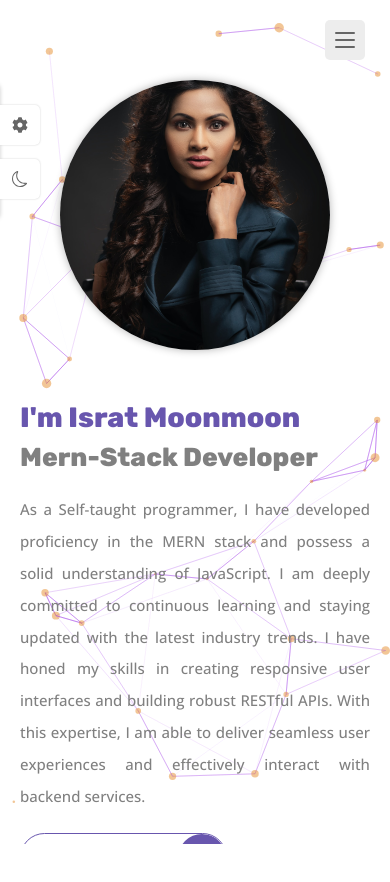
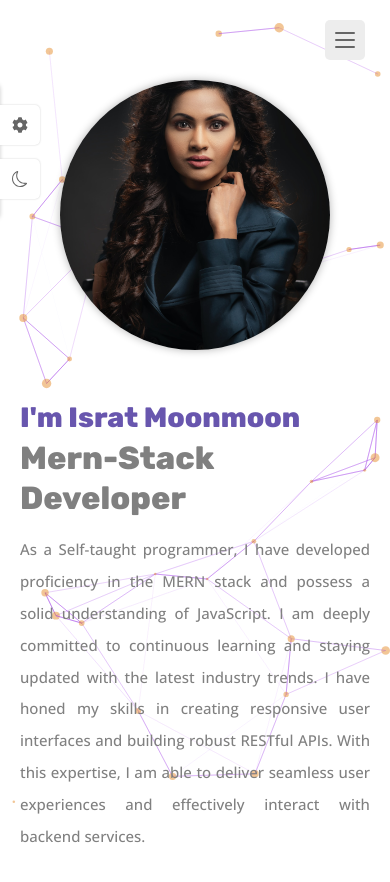
Before and after one commit to isratjmn/portfolio, a React (Vite) app: page / in a window 390 px wide. Shown: the top 882 px of the page. Before the commit the page ends 848 px from the top, so only its background shows below. Built offline with nearby package versions, Linux system fonts and the light colour scheme.

Commit message:
Some Modification on Home Page

```diff
--- a/src/App.css
+++ b/src/App.css
@@ -139,7 +139,7 @@ img {
 	display: inline-block;
 	color: var(--first-color);
 	border: 1px solid var(--first-color);
-	padding: 15px 70px 15px 35px;
+	padding: 15px 60px 15px 30px;
 	border-radius: 35px;
 	font-family: var(--second-font);
 	font-size: var(--small-font-size);
@@ -147,6 +147,8 @@ img {
 	position: relative;
 	overflow: hidden;
 	transition: all 0.25s ease-in-out;
+	margin-bottom: 15px;
+	margin-right: 15px;
 }
 
 .button:hover {
--- a/src/index.css
+++ b/src/index.css
@@ -182,6 +182,7 @@
 }
 
 @media screen and (max-width: 576px) {
+
 	.navToggle {
 		top: 20px;
 		right: 25px;
@@ -242,6 +243,10 @@
 		align-items: left;
 	}
 
+	.section {
+		margin-bottom: 100px;
+	}
+
 	.homeTitle {
 		font-size: var(--h3-font-size);
 	}
--- a/src/pages/About/About.jsx
+++ b/src/pages/About/About.jsx
@@ -2,7 +2,6 @@ import React from "react";
 import Info from "../../components/Info";
 import { FaDownload } from "react-icons/fa";
 import Statss from "../../components/Statss";
-import Resume from "../../assets/Resume.pdf";
 import Skills from "../../components/Skills";
 import { resume } from "../../data";
 import ResumeItems from "../../components/ResumeItems";
@@ -22,12 +21,7 @@ const About = () => {
 						<ul className="infoList grid">
 							<Info />
 						</ul>
-						<a href={Resume} download className="button">
-							Download Resume
-							<span className="buttonIcon">
-								<FaDownload />
-							</span>
-						</a>
+
 					</div>
 					<div className="stats grid">
 						<Statss />
--- a/src/pages/Home/Home.jsx
+++ b/src/pages/Home/Home.jsx
@@ -4,6 +4,8 @@ import { FaArrowRight } from "react-icons/fa";
 import { Link } from "react-router-dom";
 import "./Home.css";
 import ParticlesContainer from "../../components/ParticlesContainer";
+import Resume from "../../assets/Resume.pdf";
+import { FaDownload } from "react-icons/fa";
 
 const Home = () => {
 	return (
@@ -17,13 +19,14 @@ const Home = () => {
 							<span>I'm Israt Moonmoon</span> <br />
 							<span
 								style={{
-									fontSize: "26px",
+									fontSize: "32px",
 									color: "hsl(0, 0%, 50%)",
 								}}
 							>
 								Mern-Stack Developer
 							</span>
 						</h1>
+
 						<p className="homeDescription">
 							As a Self-taught programmer, I have developed
 							proficiency in the MERN stack and possess a solid
@@ -35,6 +38,12 @@ const Home = () => {
 							to deliver seamless user experiences and effectively
 							interact with backend services.
 						</p>
+						<a href={Resume} download className="button">
+							Download Resume
+							<span className="buttonIcon">
+								<FaDownload />
+							</span>
+						</a>
 						<Link to="/about" className="button">
 							More About Me
 							<span className="buttonIcon">
```
